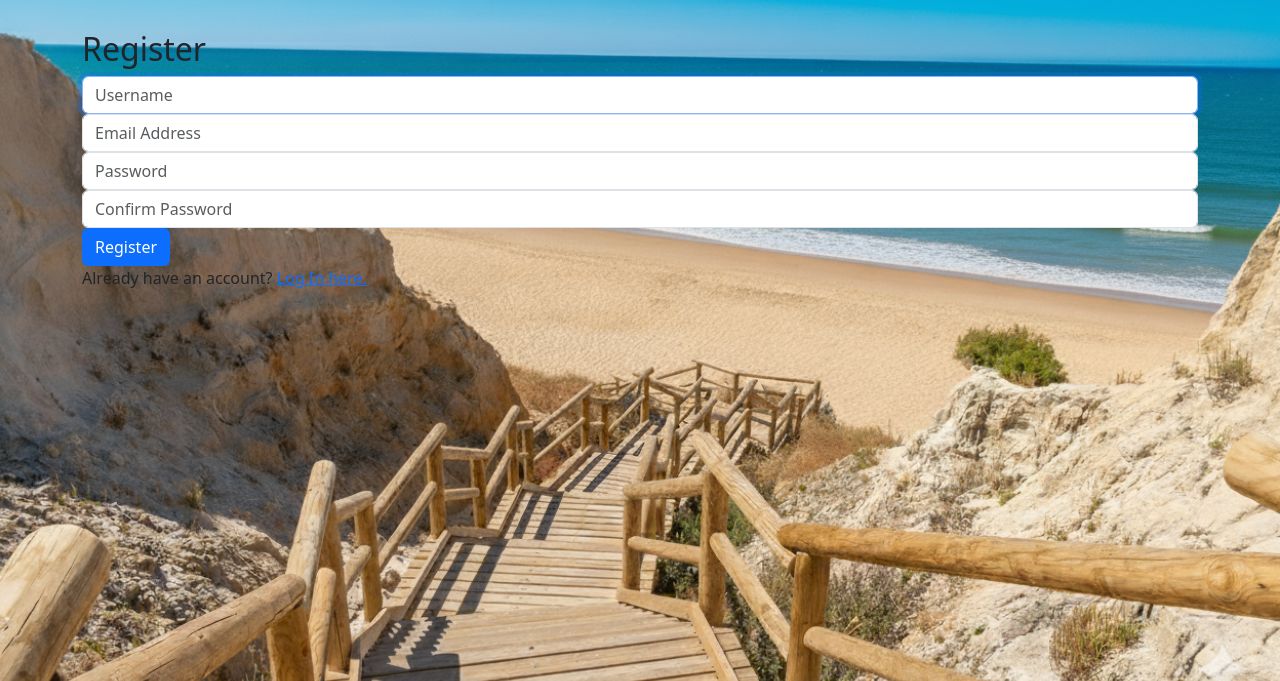
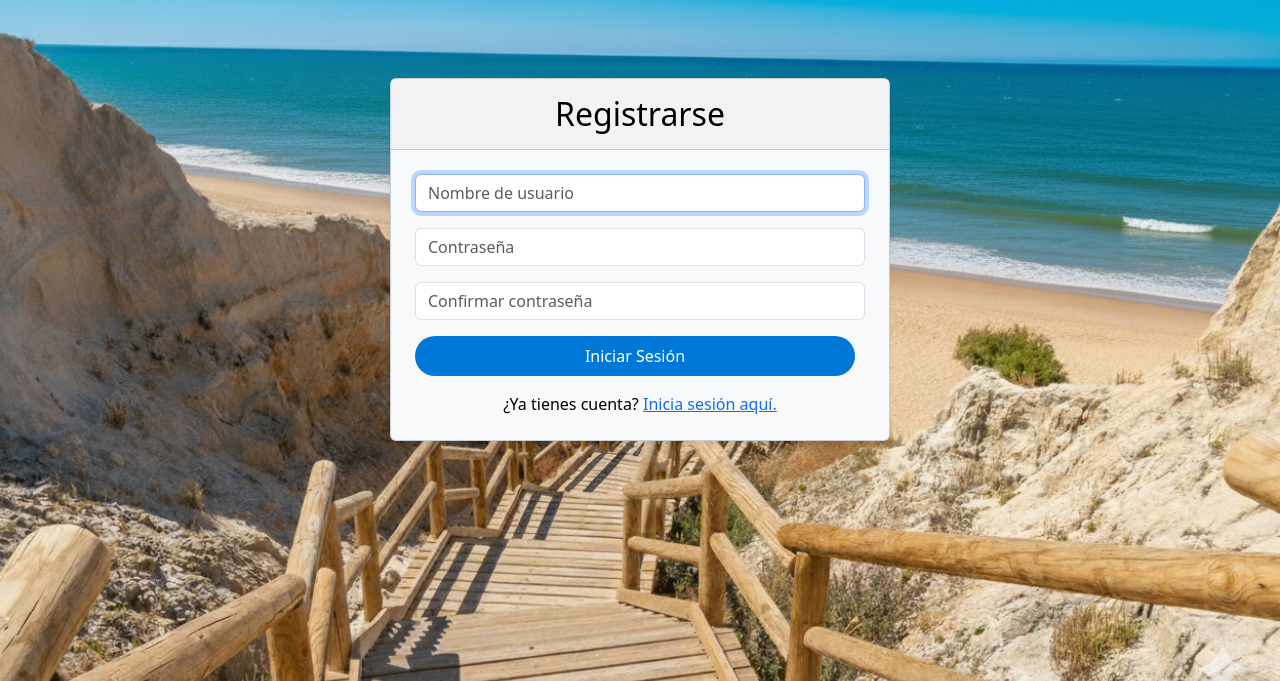
Before and after one commit to pablopermun05-sudo/booking_project, a Django app: page /register in a window 1280 px wide. Shown: the part 100-781 px from the top of the page. Run offline with Django 5.2, Linux system fonts and the light colour scheme.

Commit message:
feat: improve register page style and importint libraries in views.py in order to make login work

```diff
--- a/bookings/templates/bookings/login.html
+++ b/bookings/templates/bookings/login.html
@@ -16,7 +16,7 @@
                     <input class="form-control" type="password" name="password" placeholder="Contraseña">
                 </div>
                 <div class="d-grid gap-2 mb-3">
-                    <button class="login-button" type="submit">Iniciar Sesión</button>
+                    <button class="login-button" type="submit" value="Login">Iniciar Sesión</button>
                 </div>
             </form>
             <p class="text-center mb-0">
--- a/bookings/templates/bookings/register.html
+++ b/bookings/templates/bookings/register.html
@@ -1,30 +1,31 @@
 {% extends "bookings/layout.html" %}
 
 {% block body %}
-
-    <h2>Register</h2>
-
-    {% if message %}
-        <div>{{ message }}</div>
-    {% endif %}
-
-    <form action="{% url 'register' %}" method="post">
-        {% csrf_token %}
-        <div class="form-group">
-            <input class="form-control" autofocus type="text" name="username" placeholder="Username">
+<div class="d-flex justify-content-center mt-5">
+    <div class="card text-bg-light shadow-sm" style="width: 100%; max-width: 500px;">
+        <div class="card-header text-center py-3">
+            <h2 class="mb-0">Registrarse</h2>
         </div>
-        <div class="form-group">
-            <input class="form-control" type="email" name="email" placeholder="Email Address">
+        <div class="card-body p-4">
+            <form action="{% url 'register' %}" method="post">
+                {% csrf_token %}
+                <div class="mb-3">
+                    <input class="form-control" autofocus type="text" name="username" placeholder="Nombre de usuario">
+                </div>
+                <div class="mb-3">
+                    <input class="form-control" type="password" name="password" placeholder="Contraseña">
+                </div>
+                <div class="mb-3">
+                    <input class="form-control" type="password" name="confirmation" placeholder="Confirmar contraseña">
+                </div>
+                <div class="d-grid gap-2 mb-3">
+                    <button class="login-button" type="submit" value="Register">Iniciar Sesión</button>
+                </div>
+            </form>
+            <p class="text-center mb-0">
+                ¿Ya tienes cuenta? <a href="{% url 'login' %}">Inicia sesión aquí.</a>
+            </p>
         </div>
-        <div class="form-group">
-            <input class="form-control" type="password" name="password" placeholder="Password">
-        </div>
-        <div class="form-group">
-            <input class="form-control" type="password" name="confirmation" placeholder="Confirm Password">
-        </div>
-        <input class="btn btn-primary" type="submit" value="Register">
-    </form>
-
-    Already have an account? <a href="{% url 'login' %}">Log In here.</a>
-
+    </div>
+</div>
 {% endblock %}
--- a/bookings/urls.py
+++ b/bookings/urls.py
@@ -2,7 +2,7 @@ from django.urls import path
 from . import views
 
 urlpatterns = [
-    path(""''"", views.index, name='index'),
+    path("", views.index, name='index'),
     path("login", views.login_view, name="login"),
     path("logout", views.logout_view, name="logout"),
     path("register", views.register, name="register")
--- a/bookings/views.py
+++ b/bookings/views.py
@@ -1,4 +1,8 @@
 from django.shortcuts import render
+from django.urls import reverse
+from django.http import HttpResponse, HttpResponseRedirect
+from django.contrib.auth import authenticate, login, logout
+from django.views.decorators.csrf import csrf_exempt
 
 # Create your views here.
 def index(request):
```
